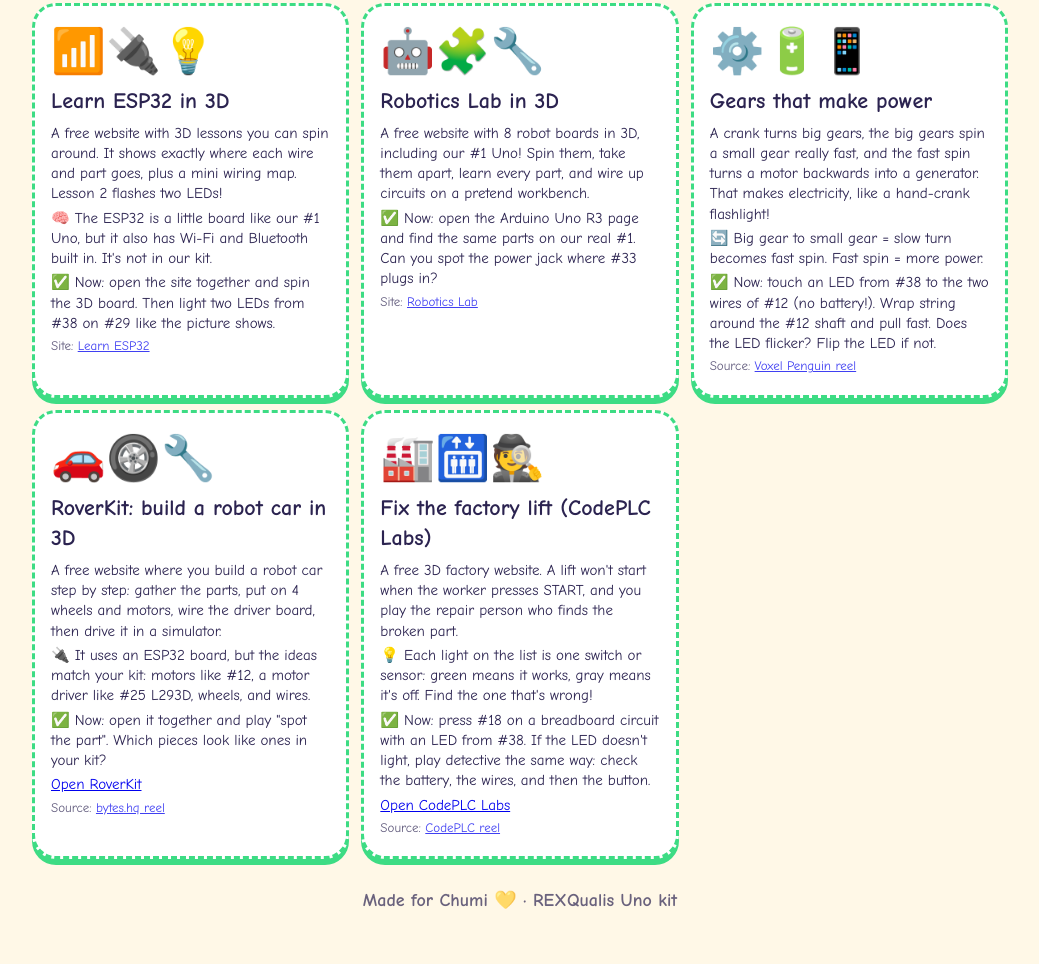
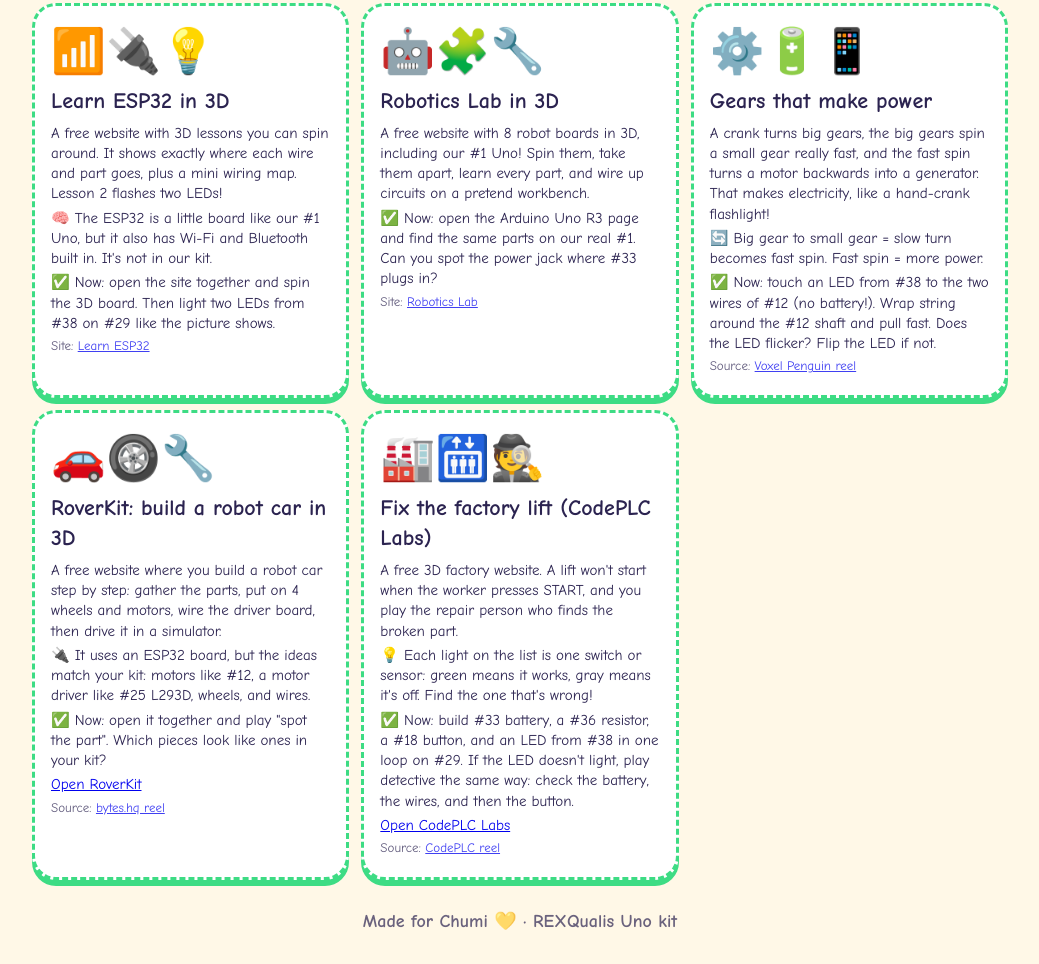
Before and after one commit to nasoteisoy/arduino-kit-explorer, a plain HTML site: page index.html in a window 1280 px wide. Shown: the part 3574-4538 px from the top of the page, without its empty margins (120-1159 px from the left). Drawn offline with Linux system fonts and the light colour scheme.

Commit message:
CodePLC card: include resistor

```diff
--- a/index.html
+++ b/index.html
@@ -126,7 +126,7 @@
         <h3>Fix the factory lift (CodePLC Labs)</h3>
         <p>A free 3D factory website. A lift won't start when the worker presses START, and you play the repair person who finds the broken part.</p>
         <p>💡 Each light on the list is one switch or sensor: green means it works, gray means it's off. Find the one that's wrong!</p>
-        <p>✅ Now: press #18 on a breadboard circuit with an LED from #38. If the LED doesn't light, play detective the same way: check the battery, the wires, and then the button.</p>
+        <p>✅ Now: build #33 battery, a #36 resistor, a #18 button, and an LED from #38 in one loop on #29. If the LED doesn't light, play detective the same way: check the battery, the wires, and then the button.</p>
         <p><a href="https://labs.codeplc.com/?scene=elevator" target="_blank" rel="noopener">Open CodePLC Labs</a></p>
         <p class="tiny">Source: <a href="https://www.facebook.com/61593407865467/videos/lets-troubleshoot-this-machineoperator-says-nothing-happens-pressing-the-start-b/1150462147440046/" target="_blank" rel="noopener">CodePLC reel</a></p>
       </div>
```
